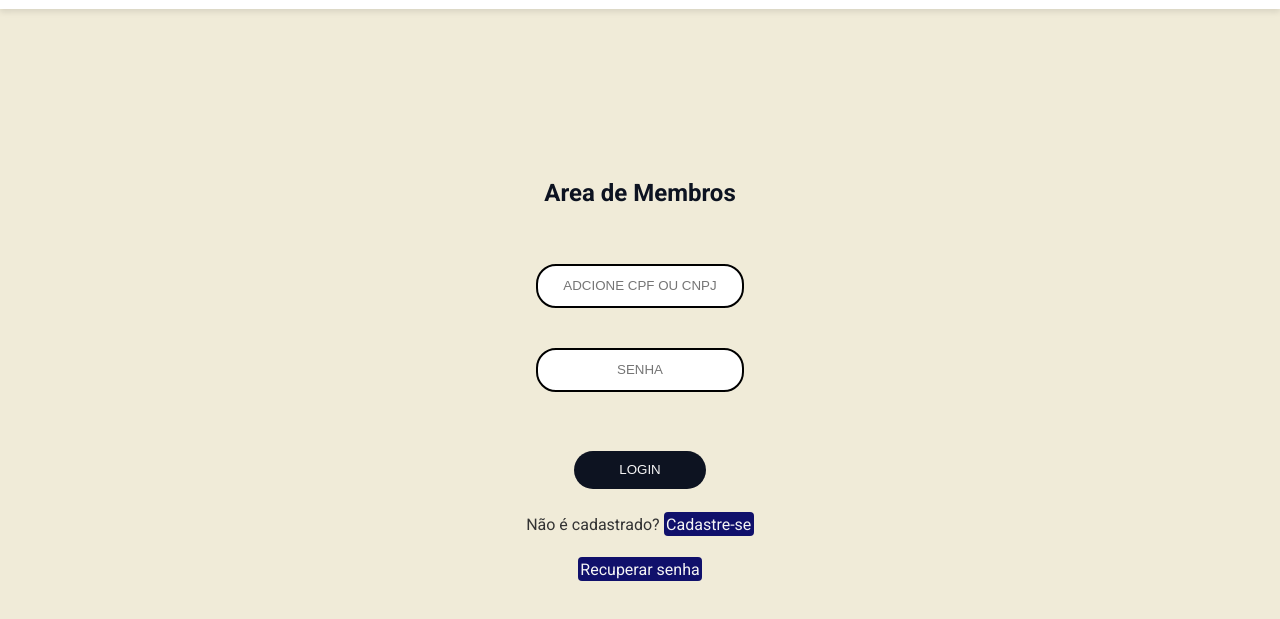
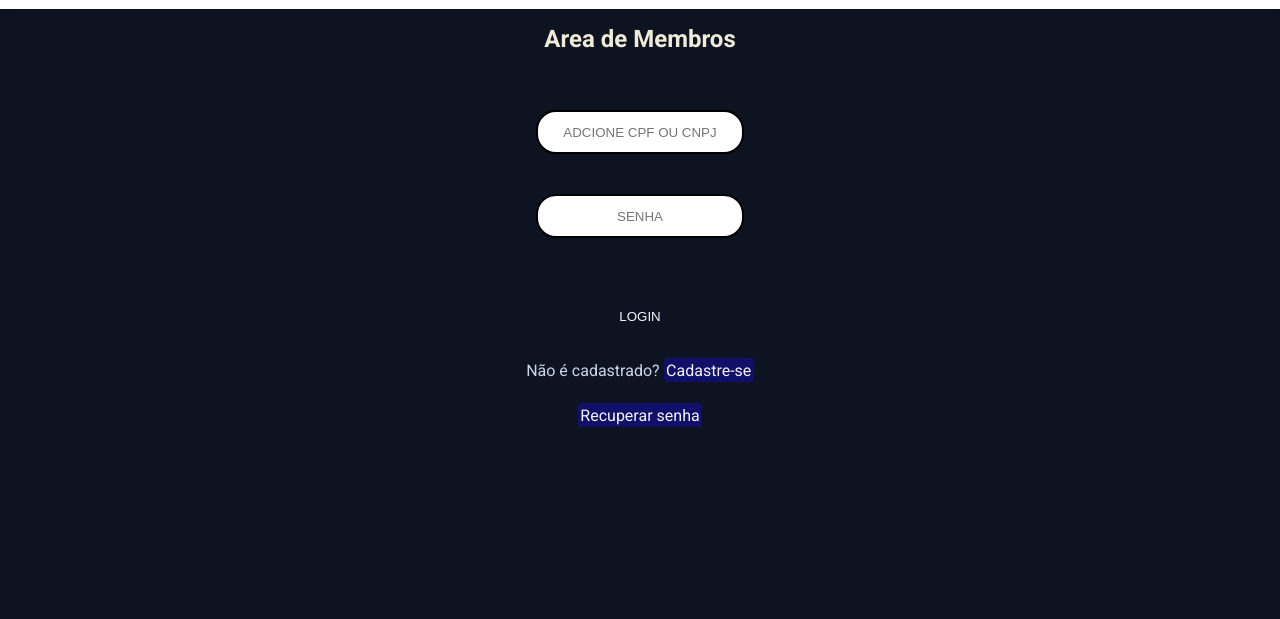
Before and after one commit to hackadev2022/e_commerce_hackadev2022, a website built with Vite: page src/login/login.html in a window 1280 px wide. Shown: the part 57-676 px from the top of the page. Built offline with nearby package versions, Linux system fonts and the light colour scheme.

Commit message:
mudando-cores-login

```diff
--- a/src/login/style.css
+++ b/src/login/style.css
@@ -7,7 +7,7 @@
   body {
     font-size: 16px;
     color: #333;
-    background-color: #F0EBD8;
+    background-color: #0D1321;
     font-family: 'Roboto', sans-serif;
   }
 
@@ -107,7 +107,7 @@
   }
 
   .text-main{
-    color: #0D1321;
+    color: #F0EBD8;
   }
 
   .cpf-cnpj{
@@ -136,13 +136,11 @@
     background-color: #748CAB;
   }
 
-  .container-login{
-    margin-top: 12%;
-  }
 
   .recuperar-senha{
     text-align: center;
     margin-top: 2%;
+    color: #cad7e7;
   }
 
 @media (max-width:770px) {
```
